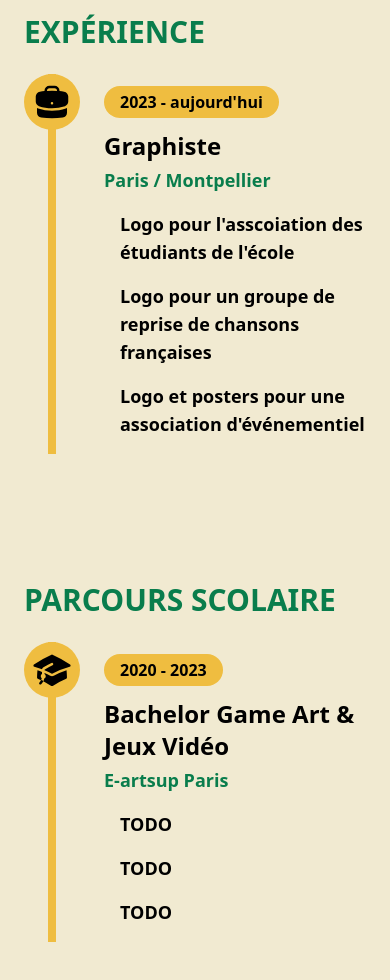
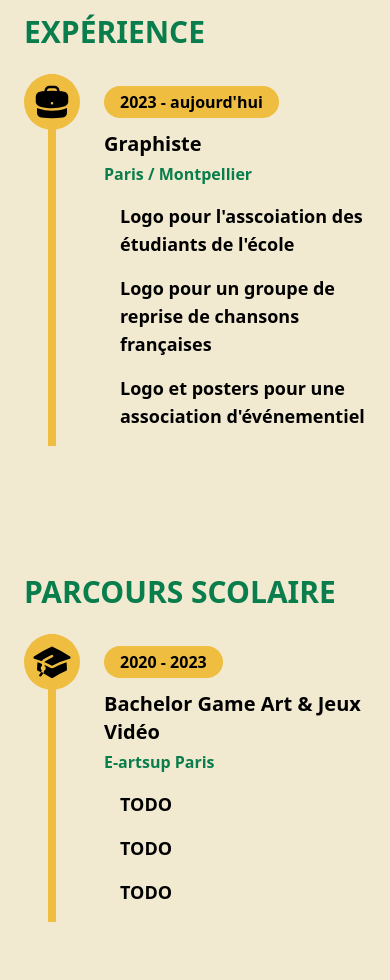
Before and after one commit to blardtony/aurore-saderne-portfolio, a React (Vite) app: page / in a window 390 px wide. Shown: the part 900-1880 px from the top of the page. Built offline with nearby package versions, Linux system fonts and the light colour scheme.

Commit message:
Change text size in mobile

```diff
--- a/src/components/common/ExperienceItem.tsx
+++ b/src/components/common/ExperienceItem.tsx
@@ -19,8 +19,8 @@ const ExperienceItem = ({ experience, icon }: ExperienceItemProps) => {
       <div className="mb-3 inline-block rounded-2xl bg-yellow px-4 py-1 font-bold text-black">
         {experience.date}
       </div>
-      <h3 className="mb-1 text-2xl font-bold">{experience.title}</h3>
-      <div className="mb-4 text-lg font-bold text-green-200">
+      <h3 className="mb-1 text-xl font-bold lg:text-2xl">{experience.title}</h3>
+      <div className="mb-4 text-base font-bold text-green-200 lg:text-lg">
         {experience.location}
       </div>
       <ul>
```
